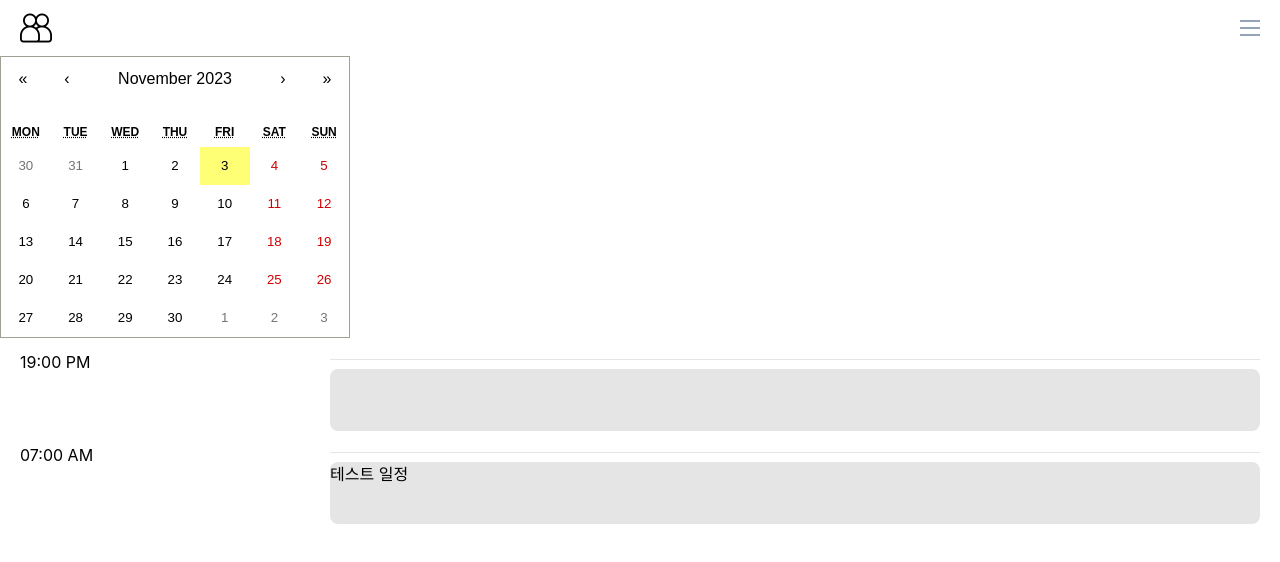
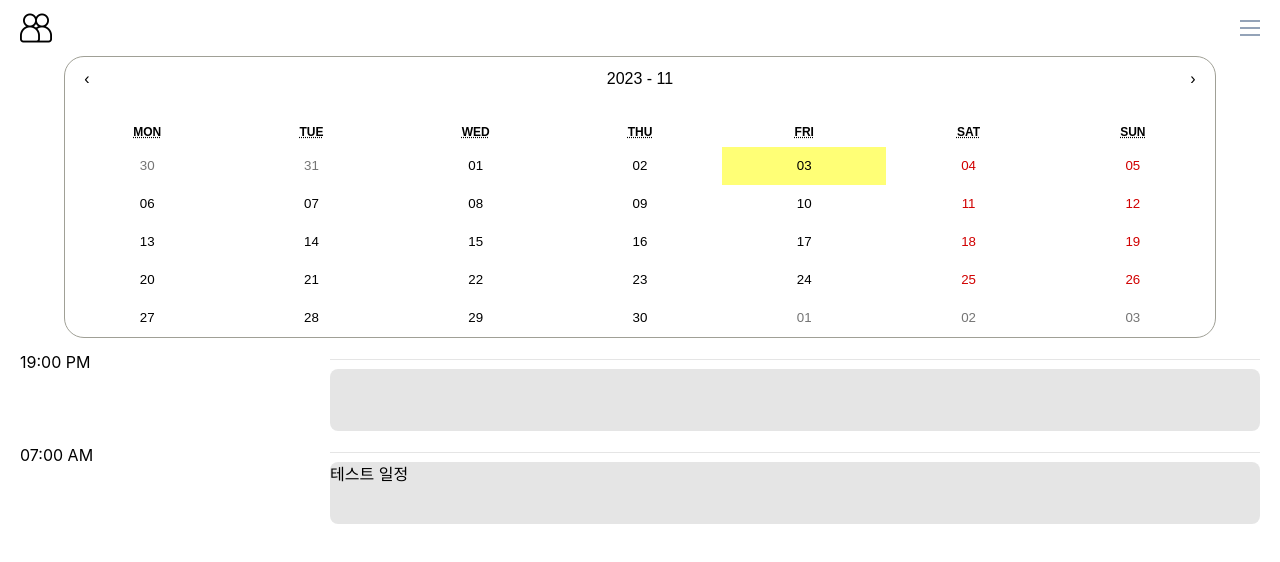
Before and after one commit to FrendarTeam/FrendarTeam.github.io, a React (Create React App) app: page /main in a window 1280 px wide. Shown: the top 562 px of the page. Built offline with nearby package versions, Linux system fonts and the light colour scheme; no server answers.

Commit message:
Fix: menu

```diff
--- /dev/null
+++ b/src/Assets/Css/Calendar.css
@@ -0,0 +1,4 @@
+.react-calendar {
+    width: 90%;
+    border-radius: 20px;
+}
--- a/src/Components/Modals/Menu/MenuList.tsx
+++ b/src/Components/Modals/Menu/MenuList.tsx
@@ -1,18 +1,33 @@
-import { useAppSelector } from 'Hooks/Redux'
+import { useAppDispatch, useAppSelector } from 'Hooks/Redux'
 import { UserAPI } from 'Scripts/User'
 import React, { useCallback, useState } from 'react'
 import Toggle from 'react-toggle'
 import 'react-toggle/style.css' // for ES6 modules
 import mainColors from 'Types/Enum/main-color'
 import MainColor from './MainColor'
+import { set } from 'Features/userSlice'
 
 export default function MenuList() {
-    const [isAlarmToggle, setIsAlarmToggle] = useState<boolean>(false)
+    const isNotification = useAppSelector(
+        (state) => state.user.value.isNotification,
+    )
+    const [isAlarmToggle, setIsAlarmToggle] = useState<boolean>(
+        isNotification ? isNotification : false,
+    )
+
+    const dispatch = useAppDispatch()
+
     const mainColor = mainColors
     const user = useAppSelector((state) => state.user)
 
     const handleAlarmToggle = useCallback(async () => {
         setIsAlarmToggle(!isAlarmToggle)
+        dispatch(
+            set({
+                ...user.value,
+                isNotification: !isAlarmToggle,
+            }),
+        )
         await UserAPI.updateAlarmToggle()
     }, [isAlarmToggle])
 
--- a/src/Features/userSlice.ts
+++ b/src/Features/userSlice.ts
@@ -9,6 +9,7 @@ export const userSlice = createSlice({
             profileUrl: undefined,
             themeColor: 'white',
             code: undefined,
+            isNotification: undefined,
         },
     },
     reducers: {
--- a/src/Pages/Main.tsx
+++ b/src/Pages/Main.tsx
@@ -1,4 +1,6 @@
 import 'react-calendar/dist/Calendar.css'
+import 'Assets/Css/Calendar.css'
+
 import { useAppDispatch, useAppSelector } from 'Hooks/Redux'
 import { set } from 'Features/userSlice'
 
@@ -11,7 +13,7 @@ import { UserAPI } from 'Scripts/User'
 export default function Main() {
     const dispatch = useAppDispatch()
     const user = useAppSelector((state) => state.user)
-
+    console.log(user)
     useEffect(() => {
         const getUser = async () => {
             const user = await UserAPI.getUser()
@@ -21,6 +23,7 @@ export default function Main() {
                     nickname: user.nickname,
                     profileUrl: user.profileUrl,
                     code: user.code,
+                    isNotification: user.isNotificationEnabled,
                 }),
             )
         }
@@ -32,7 +35,23 @@ export default function Main() {
     return (
         <div className="flex flex-col flex-1">
             <Nav />
-            <Calendar />
+            <div className="flex justify-center">
+                <Calendar
+                    formatDay={(locale, date) => {
+                        if (date.getDate() < 10) {
+                            return '0' + date.getDate().toString()
+                        }
+                        return date.getDate().toString()
+                    }}
+                    navigationLabel={({ date, label, locale, view }) => {
+                        return `${date.getFullYear()} - ${date.getMonth() + 1} `
+                    }}
+                    next2Label={null}
+                    prev2Label={null}
+                    calendarType="iso8601"
+                    defaultView="month"
+                />
+            </div>
             <Schedule time={'19:00 PM'} title={''} />
             <Schedule time={'07:00 AM'} title={'테스트 일정'} />
         </div>
```
Also changed, not shown: 2 other files (tests, documents, lock files or other folders).
